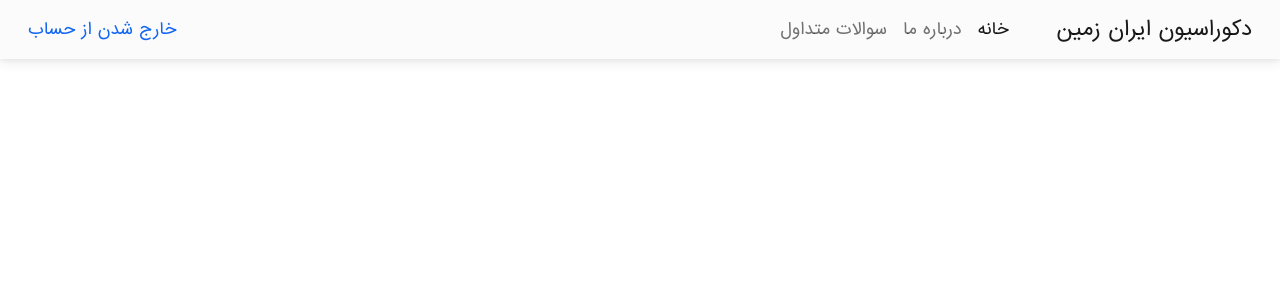
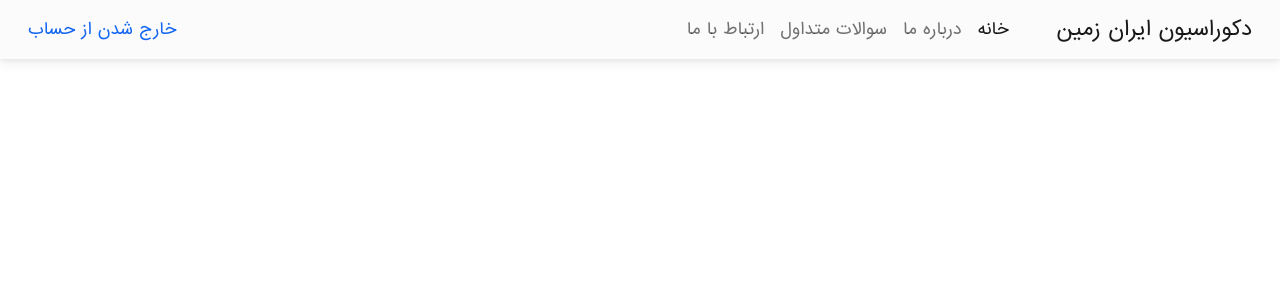
Before and after one commit to BlackIQ/IranDecoration-Platform, a PHP site: page /fardin/ in a window 1280 px wide. Shown: the top 300 px of the page. Run offline with PHP 8.4, Linux system fonts and the light colour scheme; the visitor is signed in with stand-in values (Sample User, id 1); some libraries are stand-ins or nearby versions.

Commit message:
Add contact

```diff
--- a/index.php
+++ b/index.php
@@ -23,7 +23,7 @@ $session_status = $_SESSION['status'];
 <body class="body">
 <nav class="navbar navbar-expand-lg navbar-light bg-light">
     <div class="container-fluid">
-        <a class="navbar-brand" href=".">دکوراسیون ایران زمین</a>
+        <a class="navbar-brand" href="<?php echo $home; ?>">دکوراسیون ایران زمین</a>
         <button class="navbar-toggler" type="button" data-mdb-toggle="collapse" data-mdb-target="#navbarText"
                 aria-controls="navbarText" aria-expanded="false" aria-label="Toggle navigation">
             <i class="fas fa-bars"></i>
@@ -31,13 +31,16 @@ $session_status = $_SESSION['status'];
         <div class="collapse navbar-collapse" id="navbarText">
             <ul class="navbar-nav">
                 <li class="nav-item">
-                    <a class="nav-link active" aria-current="page" href=".">خانه</a>
+                    <a class="nav-link active" aria-current="page" href="<?php echo $home; ?>">خانه</a>
                 </li>
                 <li class="nav-item">
-                    <a class="nav-link" href="pages/about.php">درباره ما</a>
+                    <a class="nav-link" href="<?php echo $home; ?>/pages/about.php">درباره ما</a>
                 </li>
                 <li class="nav-item">
-                    <a class="nav-link" href="pages/faq.php">سوالات متداول</a>
+                    <a class="nav-link" href="<?php echo $home; ?>/pages/faq.php">سوالات متداول</a>
+                </li>
+                <li class="nav-item">
+                    <a class="nav-link" href="<?php echo $home; ?>/pages/contact.php">ارتباط با ما</a>
                 </li>
             </ul>
             <div class="me-auto">
```
